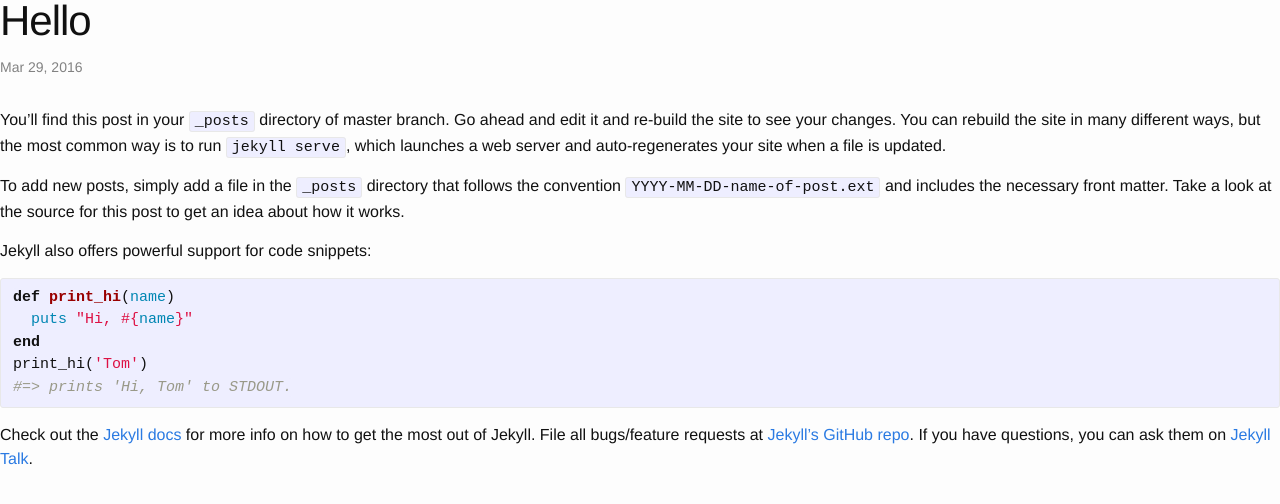
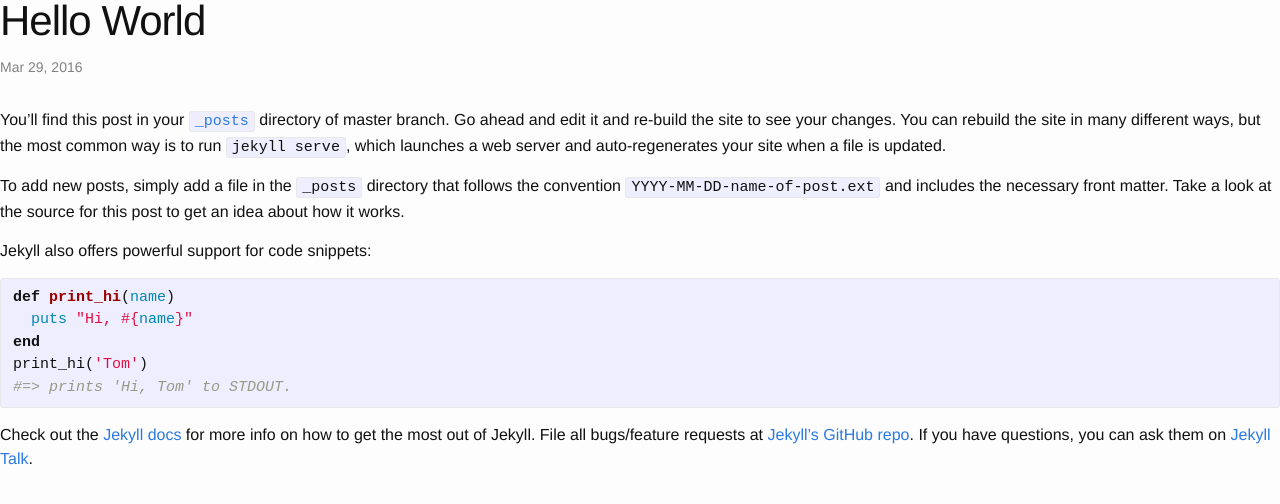
Before and after one commit to BCDevExchange/blog, a Jekyll site: the page built from _posts/2016-03-29-hello-world.markdown, in a window 1280 px wide. Shown: the top 504 px of the page. Built offline with Jekyll 4.4.1, drawn with Linux system fonts in a browser that asks for light colours; comment, search, counter and statistics services are not loaded.

Commit message:
updated file

```diff
--- a/_posts/2016-03-29-test.markdown
+++ b/_posts/2016-03-29-hello-world.markdown
@@ -1,10 +1,10 @@
 ---
 layout: post
-title:  "Hello"
+title:  "Hello World"
 date:   2016-03-29 13:32:39 -0700
 categories: BCDev
 ---
-You’ll find this post in your `_posts` directory of master branch. Go ahead and edit it and re-build the site to see your changes. You can rebuild the site in many different ways, but the most common way is to run `jekyll serve`, which launches a web server and auto-regenerates your site when a file is updated.
+You’ll find this post in your [`_posts`](https://github.com/BCDevExchange/blog/tree/master/_posts) directory of master branch. Go ahead and edit it and re-build the site to see your changes. You can rebuild the site in many different ways, but the most common way is to run `jekyll serve`, which launches a web server and auto-regenerates your site when a file is updated.
 
 To add new posts, simply add a file in the `_posts` directory that follows the convention `YYYY-MM-DD-name-of-post.ext` and includes the necessary front matter. Take a look at the source for this post to get an idea about how it works.
 
```
